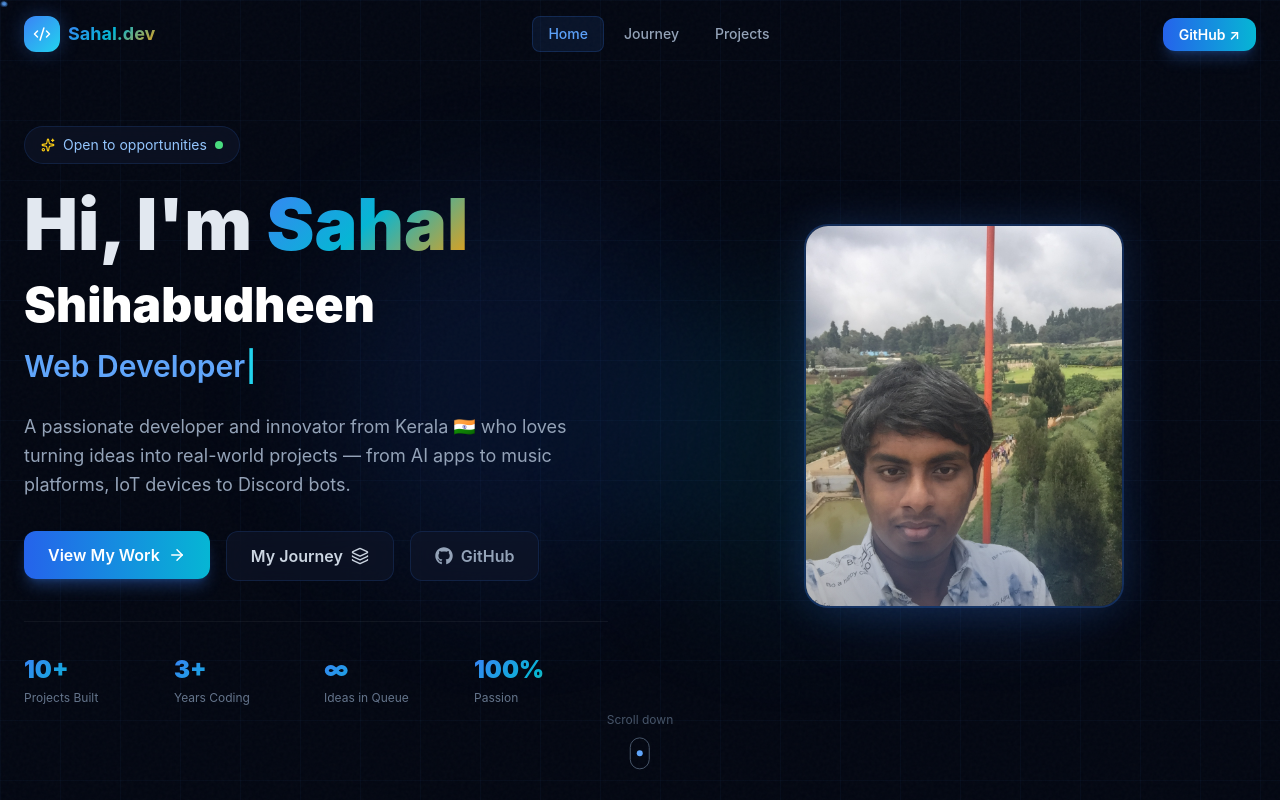
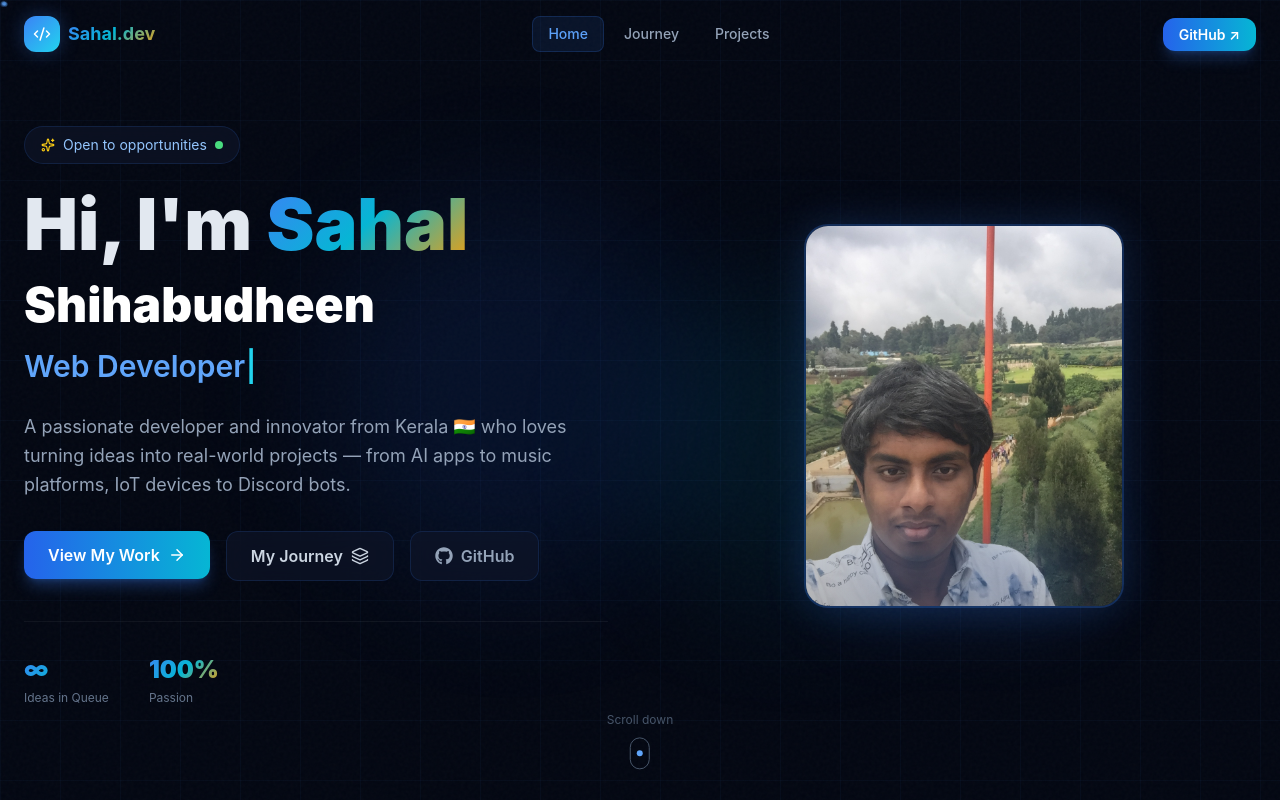
Before and after one commit to sahalshihabudheen-hash/sahal-shihabudheen, a Next.js app: page / in a window 1280 px wide. Shown: the top 800 px of the page. Built offline with nearby package versions, Linux system fonts and the light colour scheme.

Commit message:
Remove 10+ Projects Built and 3+ Years Coding stats

```diff
--- a/app/page.tsx
+++ b/app/page.tsx
@@ -93,8 +93,6 @@ const skills = [
 ]
 
 const stats = [
-  { value: '10+', label: 'Projects Built' },
-  { value: '3+', label: 'Years Coding' },
   { value: '∞', label: 'Ideas in Queue' },
   { value: '100%', label: 'Passion' },
 ]
@@ -196,7 +194,7 @@ export default function HomePage() {
               initial={{ opacity: 0 }}
               animate={{ opacity: 1 }}
               transition={{ duration: 0.8, delay: 0.7 }}
-              className="mt-10 grid grid-cols-4 gap-4 border-t border-white/5 pt-8"
+              className="mt-10 flex gap-10 border-t border-white/5 pt-8"
             >
               {stats.map((stat) => (
                 <div key={stat.label}>
```
